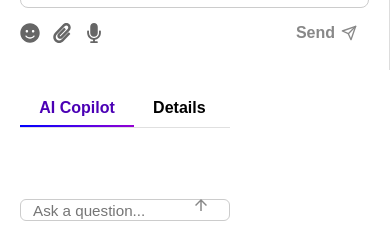
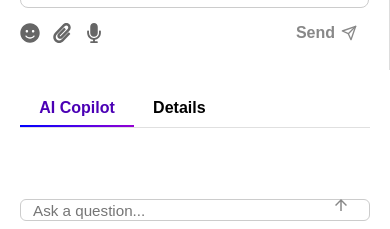
Before and after one commit to NAYAN-ACHARYA/customer_support_window, a React (Vite) app in the folder frontend/: page / in a window 390 px wide. Shown: the part 612-841 px from the top of the page. Built offline with nearby package versions, Linux system fonts and the light colour scheme.

Commit message:
some fixes

```diff
--- a/frontend/src/styles/Copilot.css
+++ b/frontend/src/styles/Copilot.css
@@ -9,6 +9,13 @@
   justify-content: flex-start;
 }
 
+@media (max-width: 768px) {
+  .copilot-section {
+    width: 100% !important;
+    min-width: unset; /* remove min-width restriction */
+    padding: 20px; /* optional */
+  }
+}
 
 .copilot-header {
   z-index: 2;
```
